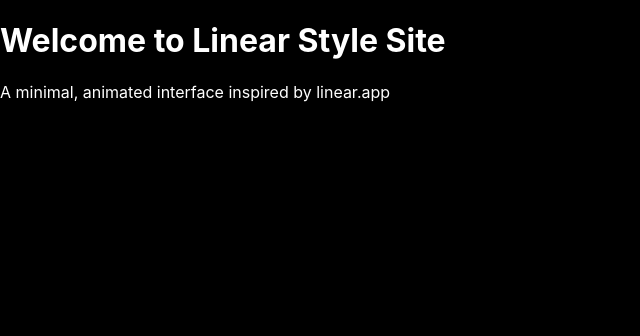
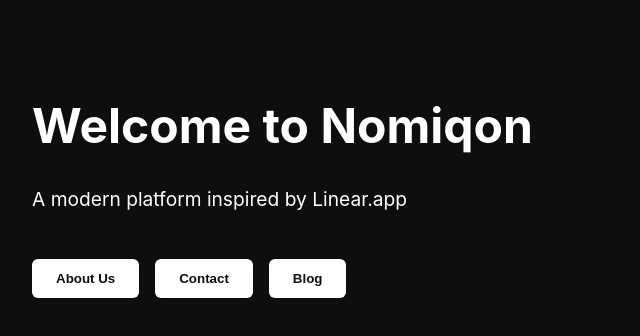
Before and after one commit to sooheilkrm/nomiqon-web, a Next.js app: page / in a window 1280 px wide. Shown: the top 336 px of the page, without its empty margins (0-640 px from the left). Built offline with nearby package versions, Linux system fonts and the light colour scheme.

Commit message:
Add files via upload

```diff
--- a/package.json
+++ b/package.json
@@ -1,5 +1,5 @@
 {
-  "name": "linear-style-site",
+  "name": "nomiqon-linear-style",
   "version": "1.0.0",
   "scripts": {
     "dev": "next dev",
--- a/pages/index.js
+++ b/pages/index.js
@@ -1,15 +1,27 @@
-import Head from 'next/head'
+import Link from 'next/link'
 
 export default function Home() {
   return (
-    <>
-      <Head>
-        <title>Linear Style Site</title>
-      </Head>
-      <main className="flex flex-col items-center justify-center min-h-screen bg-black text-white">
-        <h1 className="text-6xl font-bold mb-4">Welcome to Linear Style Site</h1>
-        <p className="text-xl text-gray-400">A minimal, animated interface inspired by linear.app</p>
-      </main>
-    </>
+    <div style={{ fontFamily: 'Inter, sans-serif', background: '#0e0e10', color: 'white', minHeight: '100vh', padding: '4rem 2rem' }}>
+      <h1 style={{ fontSize: '3rem', fontWeight: 'bold' }}>Welcome to Nomiqon</h1>
+      <p style={{ marginTop: '1rem', fontSize: '1.2rem' }}>A modern platform inspired by Linear.app</p>
+      <div style={{ marginTop: '2rem' }}>
+        <Link href="/about"><button style={buttonStyle}>About Us</button></Link>
+        <Link href="/contact"><button style={buttonStyle}>Contact</button></Link>
+        <Link href="/blog"><button style={buttonStyle}>Blog</button></Link>
+      </div>
+    </div>
   )
 }
+
+const buttonStyle = {
+  marginRight: '1rem',
+  marginTop: '1rem',
+  background: '#ffffff',
+  color: '#0e0e10',
+  border: 'none',
+  borderRadius: '6px',
+  padding: '0.75rem 1.5rem',
+  fontWeight: '600',
+  cursor: 'pointer'
+}
--- a/styles/globals.css
+++ b/styles/globals.css
@@ -1,7 +1,8 @@
 body {
   margin: 0;
-  font-family: -apple-system, BlinkMacSystemFont, Segoe UI, Roboto, Oxygen,
-    Ubuntu, Cantarell, Fira Sans, Droid Sans, Helvetica Neue, sans-serif;
-  background: black;
+  padding: 0;
+  box-sizing: border-box;
+  background: #0e0e10;
   color: white;
+  font-family: 'Inter', sans-serif;
 }
```
Also changed, not shown: pages/about.js (added, +8 -0 lines), pages/blog.js (added, +8 -0 lines), pages/contact.js (added, +8 -0 lines), pages/_app.js (line endings or trailing spaces).
